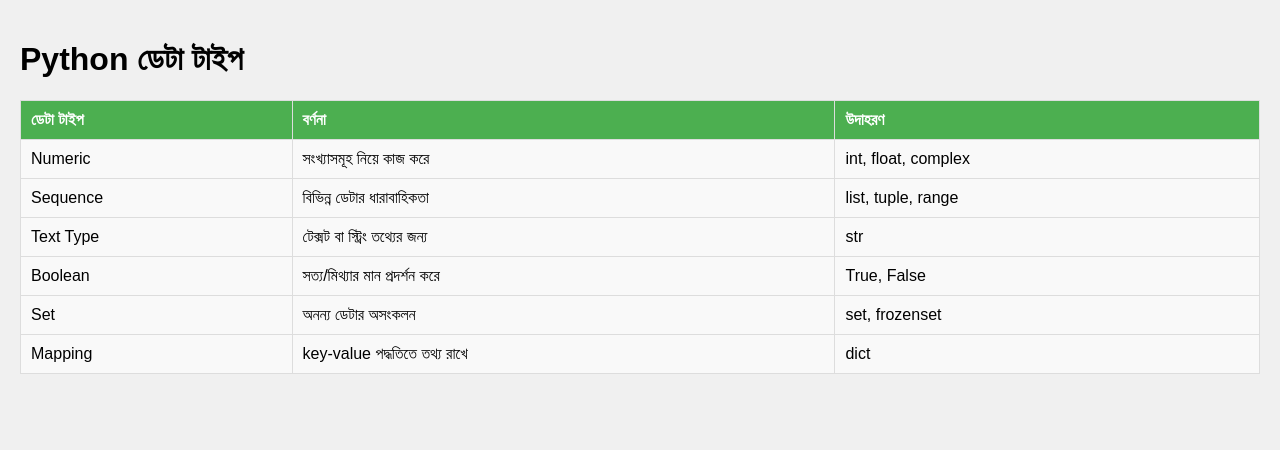
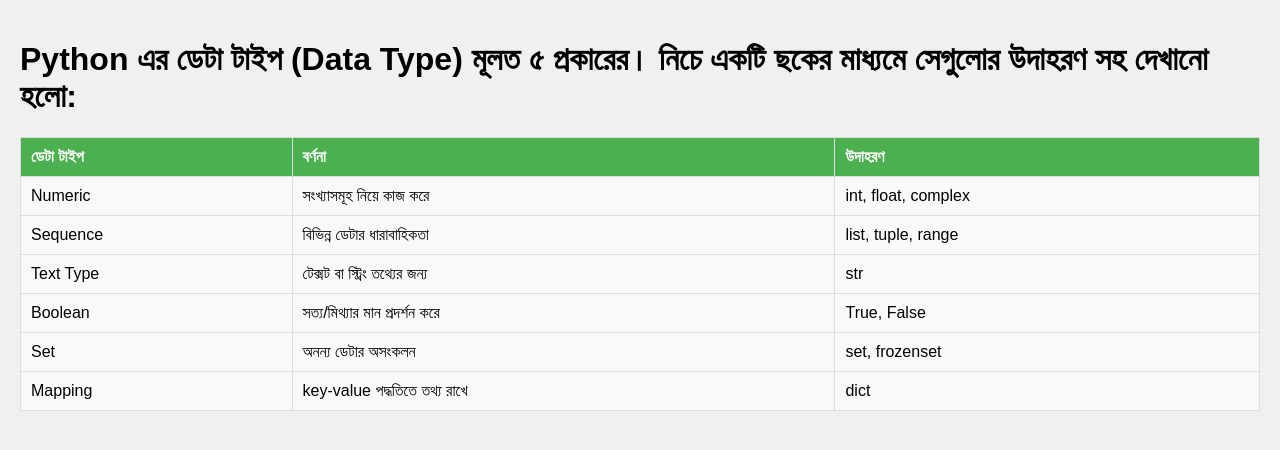
Before and after one commit to Md-Fahim-Sarker/website, a plain HTML site: page index.html in a window 1280 px wide. Drawn offline with Linux system fonts and the light colour scheme.

Commit message:
Update index.html

```diff
--- a/index.html
+++ b/index.html
@@ -1 +1 @@
-<!DOCTYPE html> <html lang="bn"> <head> <meta charset="UTF-8"> <meta name="viewport" content="width=device-width, initial-scale=1.0"> <title>Python ডেটা টাইপ</title> <style> body { font-family: Arial, sans-serif; background-color: #f0f0f0; margin: 0; padding: 20px; } table { width: 100%; border-collapse: collapse; margin-top: 20px; background-color: #fff; } th, td { padding: 10px; border: 1px solid #ddd; text-align: left; } th { background-color: #4CAF50; color: white; } td { background-color: #f9f9f9; } </style> </head> <body> <h1>Python ডেটা টাইপ</h1> <table> <thead> <tr> <th>ডেটা টাইপ</th> <th>বর্ণনা</th> <th>উদাহরণ</th> </tr> </thead> <tbody> <tr> <td>Numeric</td> <td>সংখ্যাসমূহ নিয়ে কাজ করে</td> <td>int, float, complex</td> </tr> <tr> <td>Sequence</td> <td>বিভিন্ন ডেটার ধারাবাহিকতা</td> <td>list, tuple, range</td> </tr> <tr> <td>Text Type</td> <td>টেক্সট বা স্ট্রিং তথ্যের জন্য</td> <td>str</td> </tr> <tr> <td>Boolean</td> <td>সত্য/মিথ্যার মান প্রদর্শন করে</td> <td>True, False</td> </tr> <tr> <td>Set</td> <td>অনন্য ডেটার অসংকলন</td> <td>set, frozenset</td> </tr> <tr> <td>Mapping</td> <td>key-value পদ্ধতিতে তথ্য রাখে</td> <td>dict</td> </tr> </tbody> </table> </body> </html>
+<!DOCTYPE html> <html lang="bn"> <head> <meta charset="UTF-8"> <meta name="viewport" content="width=device-width, initial-scale=1.0"> <title>Python ডেটা টাইপ</title> <style> body { font-family: Arial, sans-serif; background-color: #f0f0f0; margin: 0; padding: 20px; } table { width: 100%; border-collapse: collapse; margin-top: 20px; background-color: #fff; } th, td { padding: 10px; border: 1px solid #ddd; text-align: left; } th { background-color: #4CAF50; color: white; } td { background-color: #f9f9f9; } </style> </head> <body> <h1>Python এর ডেটা টাইপ (Data Type) মূলত ৫ প্রকারের। নিচে একটি ছকের মাধ্যমে সেগুলোর উদাহরণ সহ দেখানো হলো:</h1> <table> <thead> <tr> <th>ডেটা টাইপ</th> <th>বর্ণনা</th> <th>উদাহরণ</th> </tr> </thead> <tbody> <tr> <td>Numeric</td> <td>সংখ্যাসমূহ নিয়ে কাজ করে</td> <td>int, float, complex</td> </tr> <tr> <td>Sequence</td> <td>বিভিন্ন ডেটার ধারাবাহিকতা</td> <td>list, tuple, range</td> </tr> <tr> <td>Text Type</td> <td>টেক্সট বা স্ট্রিং তথ্যের জন্য</td> <td>str</td> </tr> <tr> <td>Boolean</td> <td>সত্য/মিথ্যার মান প্রদর্শন করে</td> <td>True, False</td> </tr> <tr> <td>Set</td> <td>অনন্য ডেটার অসংকলন</td> <td>set, frozenset</td> </tr> <tr> <td>Mapping</td> <td>key-value পদ্ধতিতে তথ্য রাখে</td> <td>dict</td> </tr> </tbody> </table> </body> </html>
```
